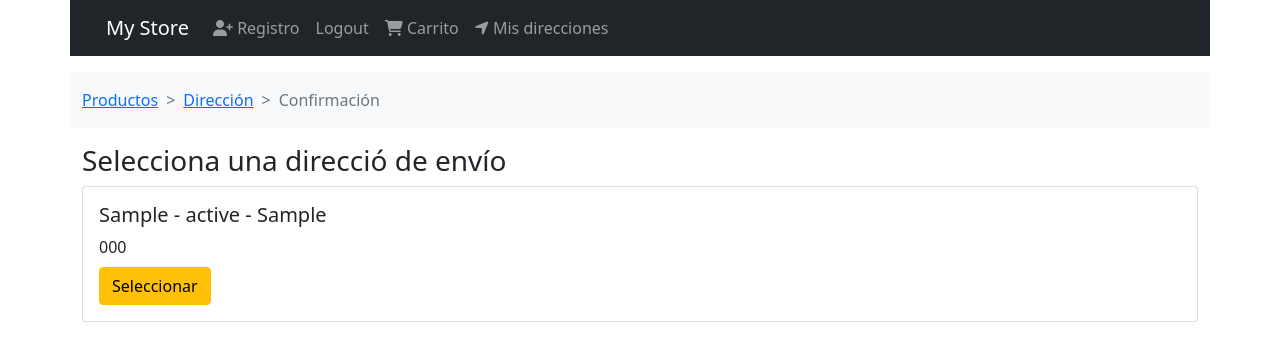
After one commit to jorgefalconcampos/django-ecommerce, a Django app: page /orden/seleccionar/direccion in a window 1280 px wide. The commit adds this page. Shown: the top 361 px of the page. Run offline with Django 3.2, Linux system fonts and the light colour scheme; a user stored in the database is signed in; tables that the repository leaves empty hold one stand-in row (values such as "Sample post"); some libraries are stand-ins or nearby versions.

Commit message:
select address for current order

```diff
--- a/orders/templates/orders/address.html
+++ b/orders/templates/orders/address.html
@@ -13,6 +13,7 @@
     </div>
     <div>
         {% include 'shipping_addresses/snippets/shipping_address.html' %}
+        <a href="{% url 'orders:select_address' %}">Elige una dirección</a>
     </div>
     {% else %}
     <div class="h3">
--- /dev/null
+++ b/orders/templates/orders/select_address.html
@@ -0,0 +1,24 @@
+{% extends 'base.html' %}
+
+{% block breadcrumb %}
+    {% include 'orders/snippets/breadcrumb.html' %}
+{% endblock %}
+
+{% block content %}
+<div class="col">
+    <div class="h3">
+        Selecciona una direcció de envío
+    </div>
+    <div class="mt- 2">
+        {% for shipping_address in shipping_addresses %}
+        <div class="card mb-3">
+            <div class="card-body">
+                <h5 class="card-title">{{ shipping_address.address }}</h5>
+                <p class="card-title">{{ shipping_address.zip_code }}</p>
+                <a href="{% url 'orders:check_address' shipping_address.pk %}" class="btn btn-warning">Seleccionar</a>
+            </div>
+        </div>
+        {% endfor %}
+    </div>
+</div>
+{% endblock %}
--- a/orders/urls.py
+++ b/orders/urls.py
@@ -7,5 +7,7 @@ app_name = 'orders'
 
 urlpatterns = [
     path('', views.order, name='order'),
-    path('direccion', views.address, name='address')
+    path('direccion', views.address, name='address'),
+    path('seleccionar/direccion', views.select_address, name='select_address'),
+    path('establecer/direccion/<int:pk>', views.check_address, name='check_address')
 ]
--- a/orders/views.py
+++ b/orders/views.py
@@ -1,8 +1,12 @@
+from django.shortcuts import redirect
 from django.shortcuts import render
 from carts.utils import get_or_create_cart
 from . models import Order
 from . utils import get_or_create_order, breadcrumb
 from django.contrib.auth.decorators import login_required
+from django.shortcuts import get_object_or_404
+from . models import Order
+from shipping_addresses.models import ShippingAdresses
 
 # Create your views here.
 
@@ -18,6 +22,7 @@ def order (request):
         'breadcrumb': breadcrumb()
     })
 
+@login_required(login_url='login')
 def address(request):
     cart = get_or_create_cart(request)
     order = get_or_create_order(cart, request)
@@ -30,3 +35,26 @@ def address(request):
         'shipping_address': shipping_address,
         'breadcrumb': breadcrumb(address=True)
     })
+
+@login_required(login_url='login')
+def select_address(request):
+    shipping_addresses = request.user.shippingadresses_set.all()
+
+    return render(request, 'orders/select_address.html', {
+        'breadcrumb': breadcrumb(address=True),
+        'shipping_addresses': shipping_addresses
+    })
+
+
+@login_required(login_url='login')
+def check_address(request, pk):
+    cart = get_or_create_cart(request)
+    order = get_or_create_order(cart, request)
+    shipping_address = get_object_or_404(ShippingAdresses, pk=pk)
+
+    if request.user.id != shipping_address.user_id:
+        return redirect('carts:cart')
+
+    order.update_shipping_address(shipping_address)
+
+    return redirect('orders:address')
```
